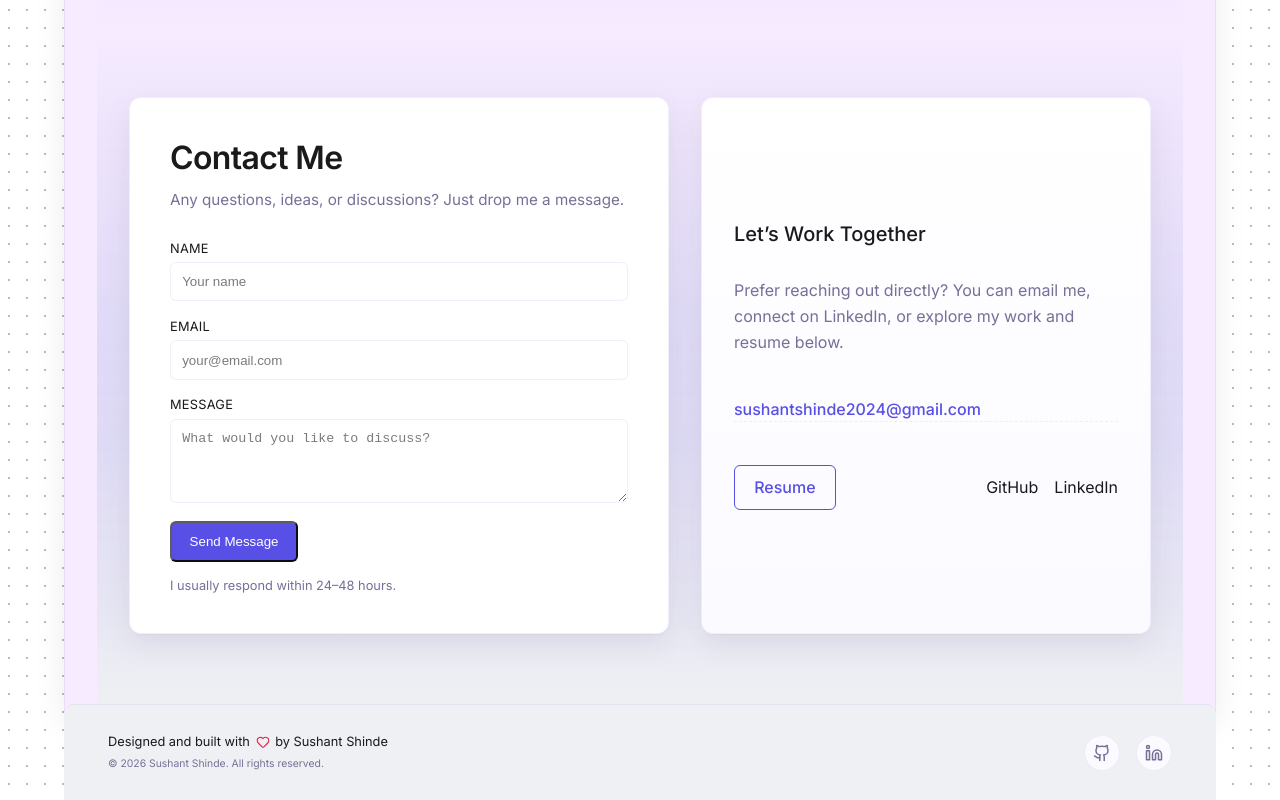
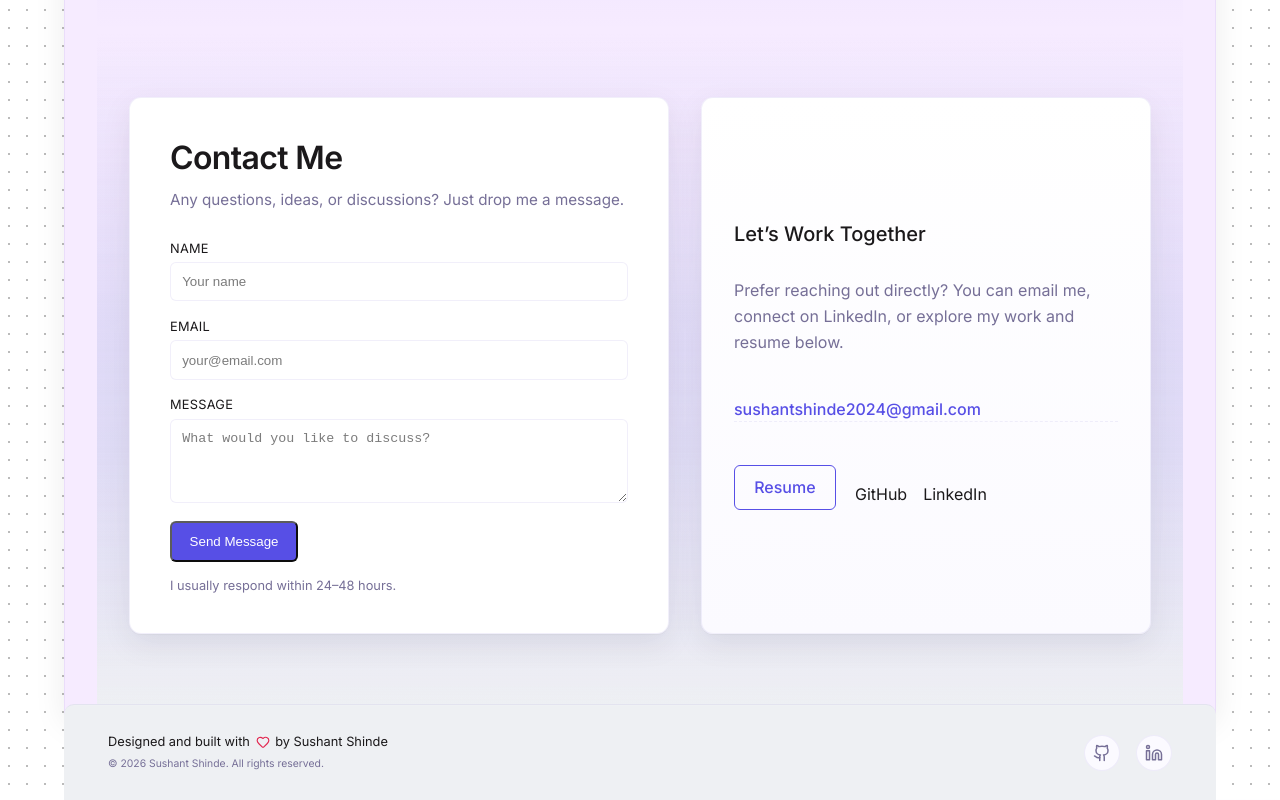
Before and after one commit to sushantshinde7/sushant-portfolio, a React (Vite) app: page / in a window 1280 px wide. Shown: the part 3977-4777 px from the top of the page. Built offline with nearby package versions, Linux system fonts and the light colour scheme.

Commit message:
social link and cta action brns gap optimized.

```diff
--- a/src/styles/Contact.css
+++ b/src/styles/Contact.css
@@ -214,6 +214,10 @@
   max-width: 38ch;
 }
 
+.cta-actions .btn {
+  flex-shrink: 0;
+}
+
 /* Direct mail */
 
 .direct-mail {
@@ -243,10 +247,9 @@
 
 .cta-actions {
   display: flex;
+  flex-wrap: wrap;
   align-items: center;
-  justify-content: space-between;
-  flex-wrap: wrap;
-  gap: 0.75rem;
+  gap: 0.75rem 1.2rem; /* row-gap | column-gap */
 }
 
 
@@ -260,6 +263,7 @@
 .social-links a {
   max-width: 100%;
   white-space: nowrap;
+  margin-top: 0.8rem;
 
   transition:
     color 0.2s ease,
```
